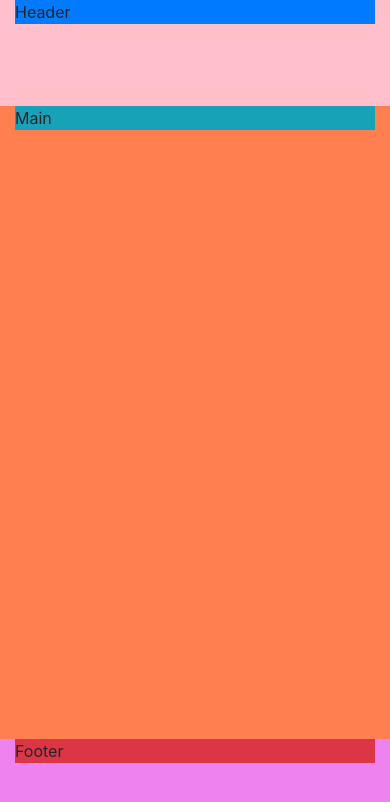
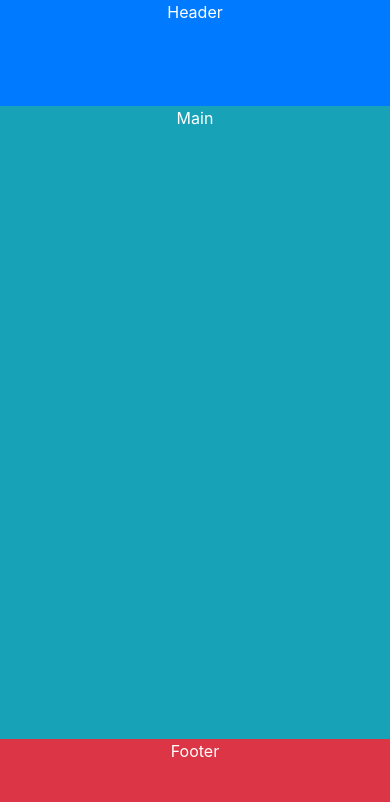
Before and after one commit to ClaudiuBogdan/Bootstrap-Training, a plain HTML site: page GridSystem/index.html in a window 390 px wide. Drawn offline with nearby package versions, Linux system fonts and the light colour scheme.

Commit message:
Responsive design with three elements.

```diff
--- a/GridSystem/index.html
+++ b/GridSystem/index.html
@@ -16,6 +16,7 @@
       html {
         height: 100vh;
         background: yellow;
+        color: white;
       }
       .container {
         background: green;
@@ -35,22 +36,22 @@
     </style>
   </head>
   <body>
-    <div class="container d-flex h-100 flex-column">
+    <div class="container-fluid d-flex h-100 flex-column">
       <div id="item1" class="row">
-        <div class="col ">
-          <header class="bg-primary">
+        <div class="col-12 col-md-8 col-lg-6 col-xl-6 mx-auto bg-primary">
+          <header class="text-center">
             Header
           </header>
         </div>
       </div>
       <div id="item2" class="row h-60">
-        <div class="col">
-          <main class="bg-info">Main</main>
+        <div class="col-12 col-md-8 col-lg-6 col-xl-6 mx-auto bg-info">
+          <main class="text-center">Main</main>
         </div>
       </div>
       <div id="item3" class="row h-20">
-        <div class="col">
-          <footer class="bg-danger">Footer</footer>
+        <div class="col-12 col-md-8 col-lg-6 col-xl-6 mx-auto bg-danger">
+          <footer class="text-center">Footer</footer>
         </div>
       </div>
     </div>
```
